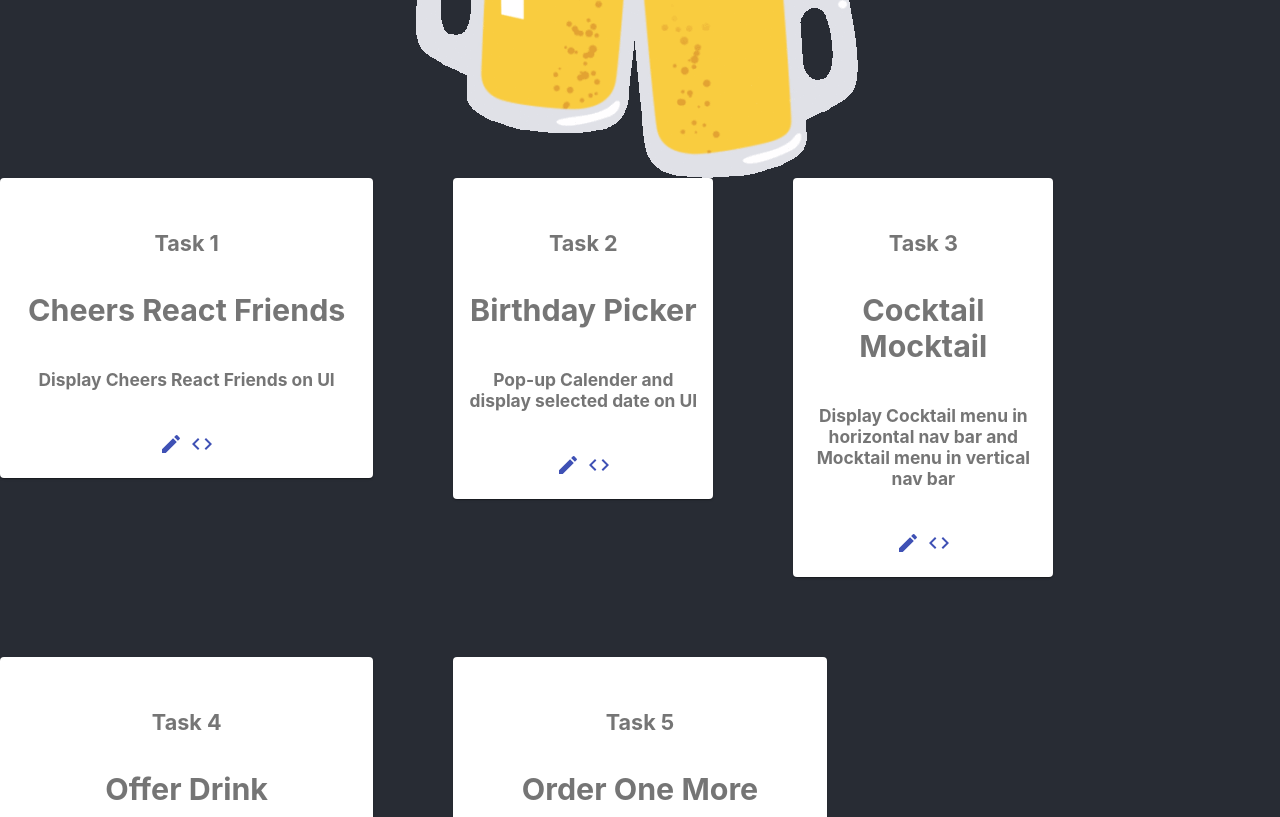
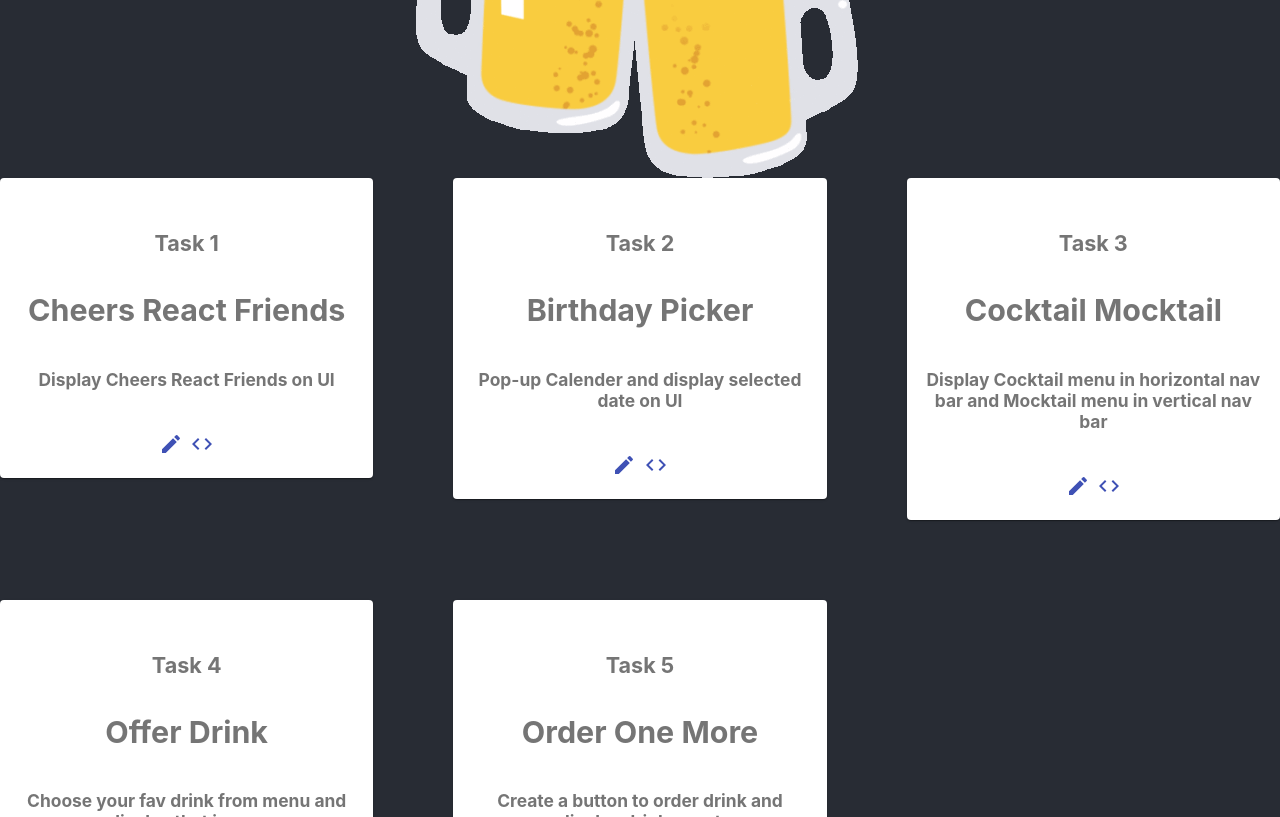
Before and after one commit to codingyoga/reactjs-friends, a React (Create React App) app: page / in a window 1280 px wide. Shown: the part 620-1437 px from the top of the page. Built offline with nearby package versions, Linux system fonts and the light colour scheme; a web font is replaced by a local one.

Commit message:
Remove Grid Item

```diff
--- a/src/Tasks.js
+++ b/src/Tasks.js
@@ -44,7 +44,7 @@ function Tasks() {
               <Link href="https://codesandbox.io/s/modest-pine-89j19?file=/src/App.js" target="_blank" rel="noopener noreferrer" ><CodeIcon></CodeIcon></Link>
           </Paper>
         </Grid>
-        <Grid item xs={3}>
+        <Grid item xs={4}>
           <Paper className={classes.paper}>
               <h5>Task 2</h5>
               <h3>Birthday Picker</h3>
@@ -53,7 +53,7 @@ function Tasks() {
               <Link href="https://codesandbox.io/s/modest-pine-89j19?file=/src/App.js" target="_blank" rel="noopener noreferrer" ><CodeIcon></CodeIcon></Link>
           </Paper>
         </Grid>
-        <Grid item xs={3}>
+        <Grid item xs={4}>
           <Paper className={classes.paper}>
               <h5>Task 3</h5>
               <h3>Cocktail Mocktail</h3>
```
